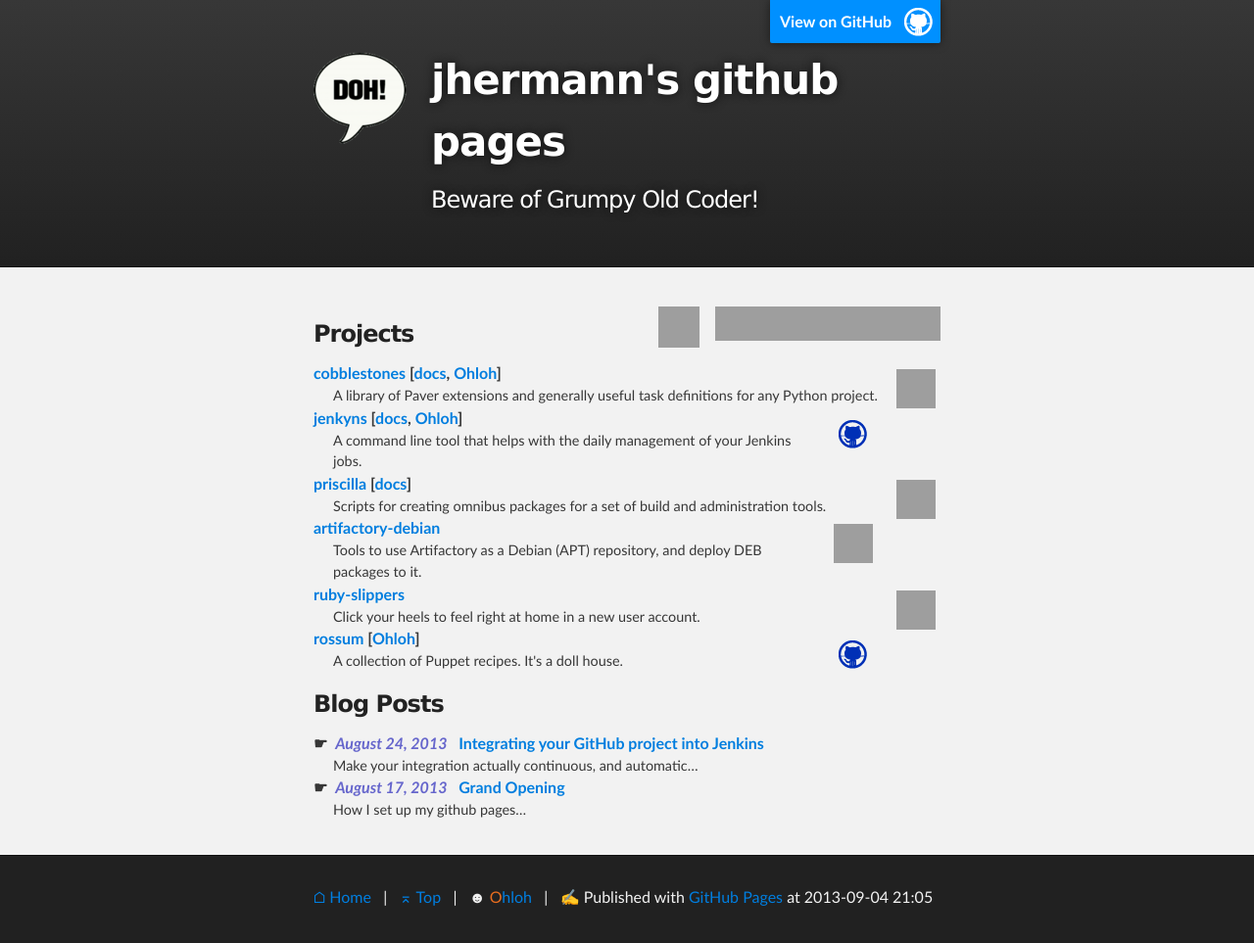
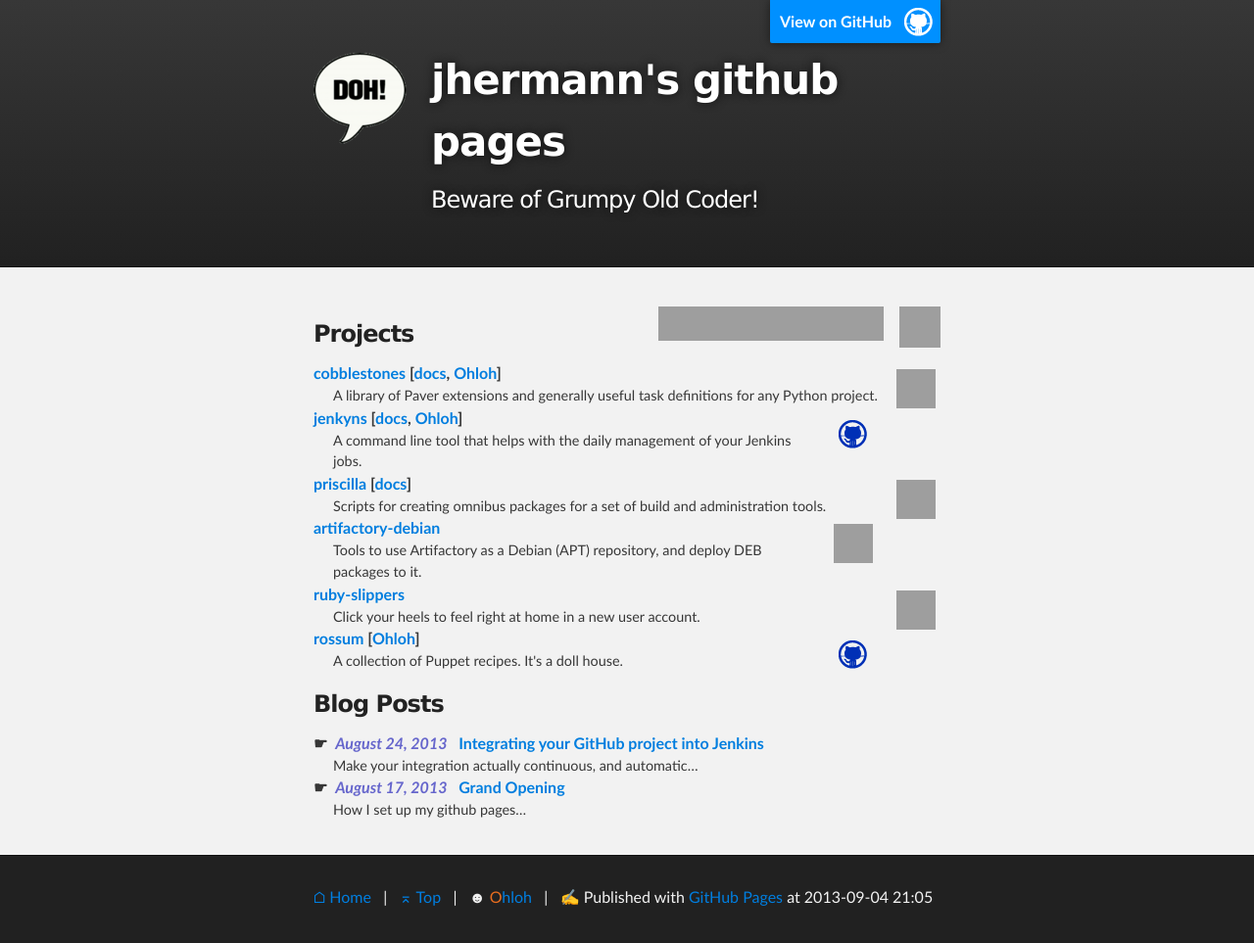
Before and after one commit to jhermann/jhermann.github.io, a Jekyll site: the page built from index.html, in a window 1280 px wide. Shown: the whole page at 98% size. Built offline with Jekyll 4.4.1, drawn with Linux system fonts in a browser that asks for light colours; Markdown is read by kramdown in place of the engine named in the settings; grey boxes are pictures that could not be loaded.

Commit message:
image order

```diff
--- a/index.html
+++ b/index.html
@@ -3,11 +3,11 @@ layout: default
 title: jhermann's github pages
 tagline: Beware of Grumpy Old Coder!
 ---
+<a href="https://github.com/jhermann/" target='_blank'><img
+    id="identicon" src="https://identicons.github.com/jhermann.png" width="42" height="42" /></a>
 <a href='https://www.ohloh.net/accounts/125219?ref=Detailed' target='_blank'><img
     id="ohloh-profile" alt='Ohloh profile for jhermann' border='0' width='230' height='35'
     src='https://www.ohloh.net/accounts/125219/widgets/account_detailed.gif' /></a>
-<a href="https://github.com/jhermann/" target='_blank'><img
-    id="identicon" src="https://identicons.github.com/jhermann.png" width="42" height="42" /></a>
 
 <h3>Projects</h3>
 
```
